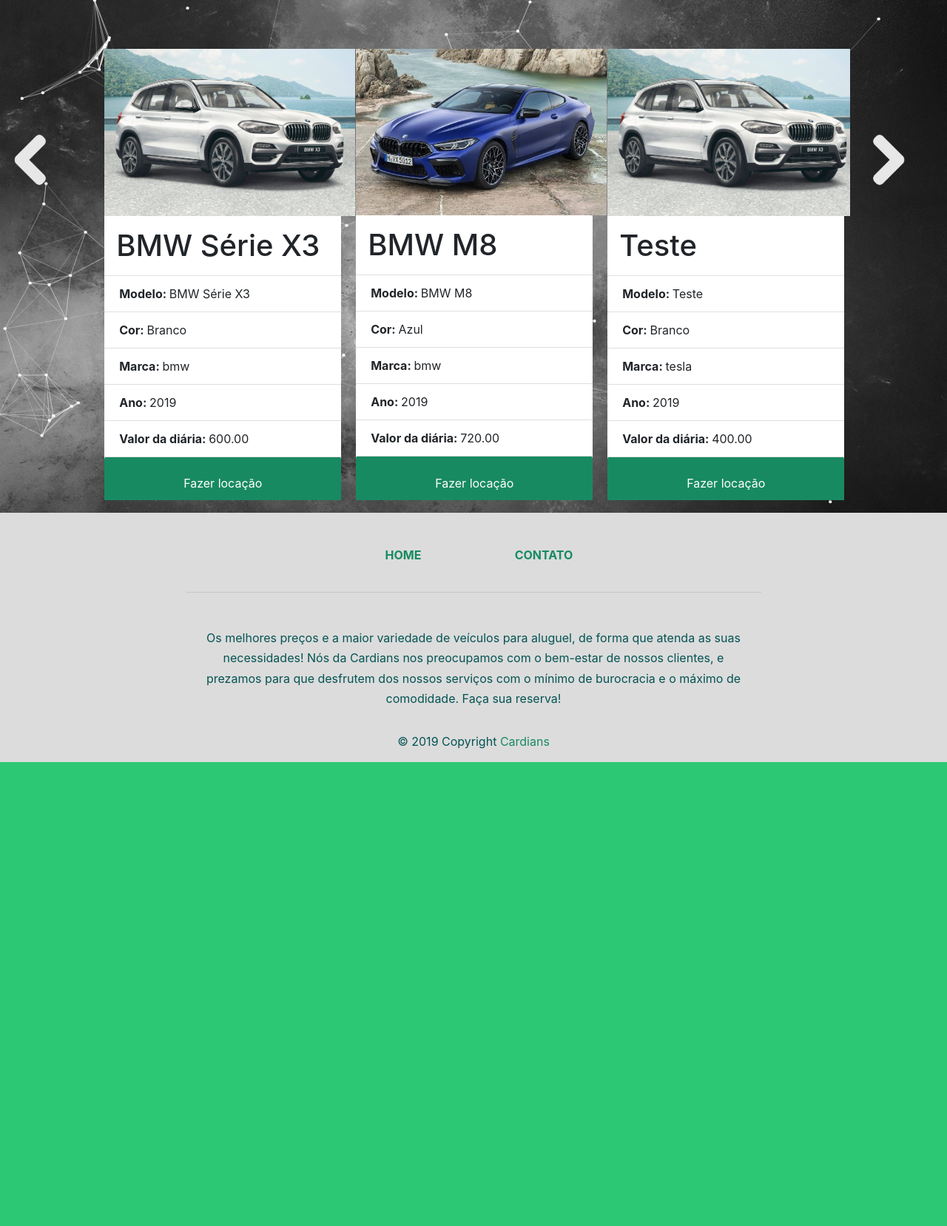
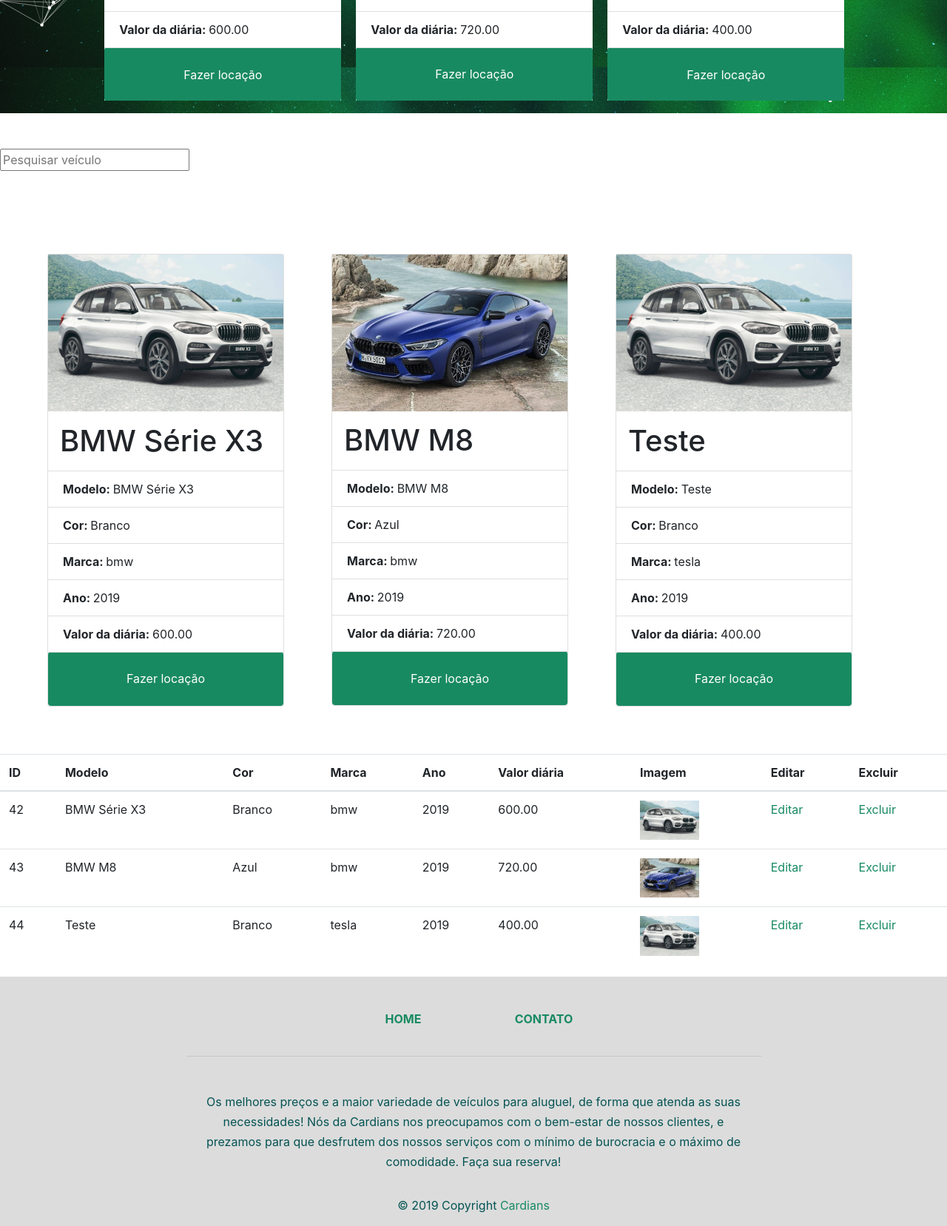
Before and after one commit to miguelitodev/Cardians, a PHP site: page /carros.php in a window 1280 px wide. Shown: the part 709-2366 px from the top of the page at 74% size. Before the commit the page ends 1739 px from the top, so only its background shows below. Run offline with PHP 8.4, Linux system fonts and the light colour scheme; data comes from the database, SQL or seed files in the repository; some libraries are stand-ins or nearby versions.

Commit message:
editar veiculos pronto e algumas modificações no carros.php

```diff
--- a/admin/veiculo/form-cadastrar-veiculo.php
+++ b/admin/veiculo/form-cadastrar-veiculo.php
@@ -154,7 +154,7 @@ try {
 								<td><?php echo $linha['idVeiculo'] ?></td>
 								<td><?php echo $linha['modeloVeiculo'] ?></td>
 								<td><?php echo $linha['corVeiculo'] ?></td>
-								<td><?php echo $linha['idMarca'] ?></td>
+								<td><?php echo $linha['nomeMarca'] ?></td>
 								<td><?php echo $linha['anoVeiculo'] ?></td>
 								<td><?php echo $linha['valorDiariaVeiculo'] ?></td>
 								<td><img src="<?php echo $linha['imgVeiculo'] ?>" width="80px"></td>
--- a/carros.php
+++ b/carros.php
@@ -7,7 +7,7 @@
     <meta name="description" content="Venha comprar na melhor loja de automoveis do século XXI" />
     <link rel="stylesheet" type="text/css" href="css/bootstrap.min.css" />
     <link rel="stylesheet" type="text/css" href="css/style.css" />
-    <link rel="stylesheet" type="text/css" href="css/style-parte-admin.css" />
+    <!-- <link rel="stylesheet" type="text/css" href="css/style-parte-admin.css" /> -->
     <link rel="shortcut icon" href="img/icons/favicon.ico" type="image/x-icon" />
     <!-- <link rel="" -->
     <link rel="stylesheet" type="text/css" href="https://cdn.jsdelivr.net/npm/slick-carousel@1.8.1/slick/slick.css" />
@@ -43,18 +43,18 @@
     </nav>
     <!-- FIM DO MENU DA PÁGINA -->
 
-    <video autoplay muted loop width="100%">
+    <!-- <video autoplay muted loop width="100%">
         <source src="img/videos/VIDEO_ROADSTER.mp4" type="video/mp4">
     </video>
-
+ -->
 
     <canvas id="canvas"></canvas>
-
 
     <div class="page-wrapper">
         <div class="post-slider">
             <img src="img/icons/left-seta.png" class="left-seta prev" alt="">
             <img src="img/icons/right-seta.png" class="right-seta next" alt="">
+            <p class="maisProcurados">Carros mais procurados!</p>
             <div class="post-wrapper">
                 <?php
                 require_once 'global.php';
@@ -92,6 +92,83 @@
         </div>
     </div>
 
+
+
+
+    <div class="allVeiculos">
+        <br><br>
+        <form action="admin/buscar-carro.php">
+            <input type="text" name="campoPesquisa" id="campoPesquisa" placeholder="Pesquisar veículo">
+        </form>
+        <br><br>
+        <?php
+        require_once 'global.php';
+
+        try {
+            $marca = new Marca();
+            $veiculo = new Veiculo();
+            $lista = $marca->listarMarca();
+            $listaVeiculo = $veiculo->listar();
+        } catch (Exception $erro) {
+            echo '<pre>';
+            print_r($erro);
+            echo '</pre>';
+            echo $erro->getMessage();
+        }
+
+        foreach ($listaVeiculo as $linha) {
+            ?>
+
+            <table>
+                <tr>
+                    <div class="card">
+                        <img class="veiculos" src="<?php echo $linha['imgVeiculo'] ?>" alt="">
+                        <h1 class="modelo"><?php echo $linha['modeloVeiculo'] ?></h1>
+                        <ul class="list-group list-group-flush">
+                            <li class="list-group-item"><b>Modelo: </b><?php echo $linha['modeloVeiculo'] ?></li>
+                            <li class="list-group-item"><b>Cor: </b><?php echo $linha['corVeiculo'] ?></li>
+                            <li class="list-group-item"><b>Marca: </b><?php echo $linha['nomeMarca'] ?></li>
+                            <li class="list-group-item"><b>Ano: </b><?php echo $linha['anoVeiculo'] ?></li>
+                            <li class="list-group-item"><b>Valor da diária: </b><?php echo $linha['valorDiariaVeiculo'] ?></li>
+                            <button type="button" class="btn" onclick="window.location.href='admin/locacao/form-cadastrar-locacao.php'">Fazer locação</button>
+                        </ul>
+                    </div>
+                </tr>
+            </table>
+        <?php } ?>
+        <table class="table">
+					<thead>
+						<tr>
+							<th>ID</th>
+							<th>Modelo</th>
+							<th>Cor</th>
+							<th>Marca</th>
+							<th>Ano</th>
+							<th>Valor diária</th>
+							<th>Imagem</th>
+							<th class="acao">Editar</th>
+							<th class="acao">Excluir</th>
+
+						</tr>
+					</thead>
+					<tbody id="resultado">
+						<?php foreach ($listaVeiculo as $linha) { ?>
+							<tr>
+								<td><?php echo $linha['idVeiculo'] ?></td>
+								<td><?php echo $linha['modeloVeiculo'] ?></td>
+								<td><?php echo $linha['corVeiculo'] ?></td>
+								<td><?php echo $linha['nomeMarca'] ?></td>
+								<td><?php echo $linha['anoVeiculo'] ?></td>
+								<td><?php echo $linha['valorDiariaVeiculo'] ?></td>
+								<td><img src="<?php echo $linha['imgVeiculo'] ?>" width="80px"></td>
+								<td><a href="form-editar-veiculo.php?id=<?php echo $linha['idVeiculo'] ?>">Editar</td>
+								<td><a href="excluir-veiculo.php?id=<?php echo $linha['idVeiculo'] ?>">Excluir</td>
+							</tr>
+
+						<?php } ?>
+					</tbody>
+				</table>
+    </div>
 
     <footer class="page-footer font-small indigo" style="background-color: #DCDCDC; margin-top: 0%" id="desceai">
         <div class="container">
@@ -139,9 +216,9 @@
     <script type="text/javascript" src="js/bootstrap.min.js"></script>
     <script type="text/javascript" src="js/popper.min.js"></script>
     <script type="text/javascript" src="js/slick.min.js"></script>
+    <script src="js/busca-aproximada-carro.js"></script>
     <script src="js/particles.js"></script>
     <script src="js/script.js"></script>
-
     <script type="text/javascript" src="https://code.jquery.com/jquery-1.11.0.min.js"></script>
     <script type="text/javascript" src="https://code.jquery.com/jquery-migrate-1.2.1.min.js"></script>
 
--- a/classes/Conexao.php
+++ b/classes/Conexao.php
@@ -5,8 +5,8 @@ class Conexao {
 
         define("HOST", "localhost");
         define("DBNAME", "bdlojacarros");
-        define("USERNM", "root");
-        define("PASSWD", "299792458");
+        define("USERNM", "admin");
+        define("PASSWD", "Msql_20191");
 
         $conexao = new PDO("mysql:host=" . HOST . ";dbname=" . DBNAME, USERNM, PASSWD);
         $conexao->setAttribute(PDO::ATTR_ERRMODE, PDO::ERRMODE_EXCEPTION);
--- a/css/style.css
+++ b/css/style.css
@@ -4,10 +4,16 @@ body {
     margin-bottom: 0px;
     display: flex;
     flex-direction: column;
+    background-image: url('../img/outras/aurorabg.jpg');
+    background-attachment: fixed;
+    background-repeat: no-repeat;
+    background-size: 100%;
 }
 
 footer {
     background-color: aliceblue;
+    color: #055353;
+    text-decoration: none;
 }
 
 #title {
@@ -81,11 +87,11 @@ div#formulario input {
     background-image: url("../img/index/carro-parallax4.jpg");
 }
 
-.wpp{
-    background-image: url("../img/outras/bg.jpg");
+.wpp {
+    background-image: url("../img/outras/greenbg.jpg");
 }
 
-.inputs{
+.inputs {
     background-color: white;
     border: none;
     width: 100%;
@@ -93,10 +99,9 @@ div#formulario input {
 }
 
 #canvas {
-    background-image: url('../img/outras/bg.jpg');
+    margin-top: 0%;
     background-attachment: fixed;
-    /* background-repeat: no-repeat; */
-    height: 700px;
+    height: 800px;
 }
 
 .post-slider .post-wrapper {
@@ -118,7 +123,7 @@ div#formulario input {
 .left-seta {
     width: 90px;
     position: absolute;
-    top: 110%;
+    top: 68%;
     left: 0%;
     cursor: pointer;
 }
@@ -126,8 +131,8 @@ div#formulario input {
 .right-seta {
     width: 90px;
     position: absolute;
-    top: 110%;
-    left: 90%;
+    top: 68%;
+    left: 93%;
     cursor: pointer;
 }
 
@@ -135,7 +140,7 @@ div#formulario input {
 /* fotos dos cards */
 
 .veiculos {
-    width: 339px
+    width: 100%;
 }
 
 .modelo {
@@ -162,3 +167,33 @@ div#formulario input {
     border: none;
     color: white;
 }
+
+.maisProcurados {
+    color: white;
+    font-family: Impact, Haettenschweiler, 'Arial Narrow Bold', sans-serif;
+    font-size: 40px;
+    position: absolute;
+    top: 9%;
+    text-align: center;
+    background-color: #091b10;
+    width: 100%;
+    height: 67px;
+}
+
+.allVeiculos {
+    background: #fff;
+}
+
+.card {
+    width: 25%;
+    /* margin: 0 auto; */
+    margin-left: 5%;
+    margin-top: 5%;
+    margin-bottom: 5%;
+    float: left;
+}
+
+.pesquisa {
+    position: absolute;
+    margin-top: 2%;
+}
--- /dev/null
+++ b/js/busca-aproximada-carro.js
@@ -0,0 +1,5 @@
+document.querySelector("#campoPesquisa").addEventListener("keyup", async(e) => {
+    document.querySelector("#resultado").innerHTML = await fetch("buscar-carro.php?campoPesquisa=" + e.target.value)
+        .then((data) => data.text())
+        .then((html) => html)
+});
```
Also changed, not shown: admin/veiculo/cadastrar-veiculo.php (+7 -9 lines), admin/veiculo/editar-veiculo.php (+22 -5 lines), admin/veiculo/form-editar-veiculo.php (+5 -2 lines), buscar-carro.php (added, +50 -0 lines), img/outras/aurorabg.jpg (added), img/outras/greenbg.jpg (added), img/outras/skybg.jpg (added), img/veiculos/58.jpeg (added), img/veiculos/59.jpeg (added), img/veiculos/66.jpg (added), img/veiculos/67.jpg (added), 1 other file.
